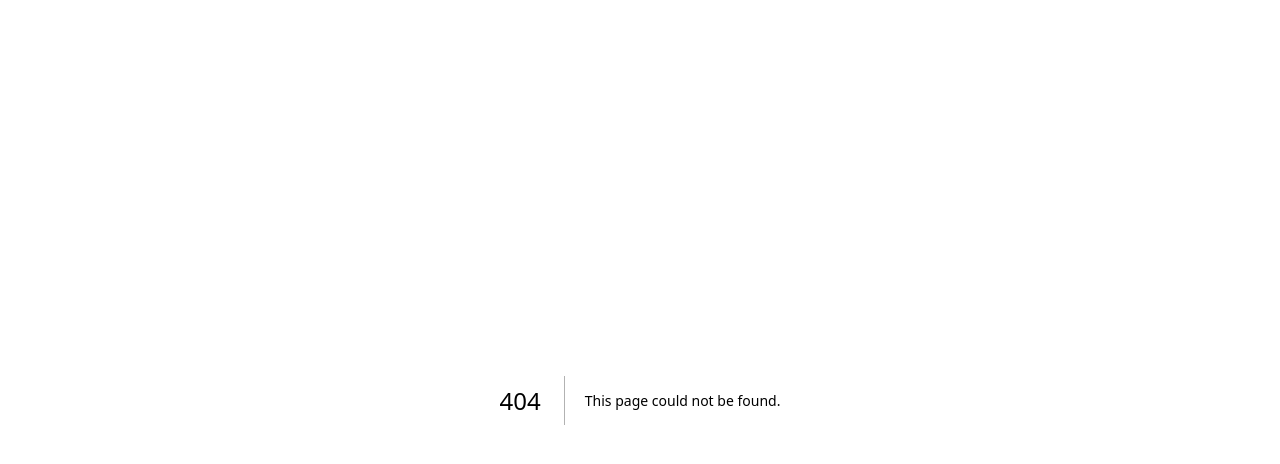
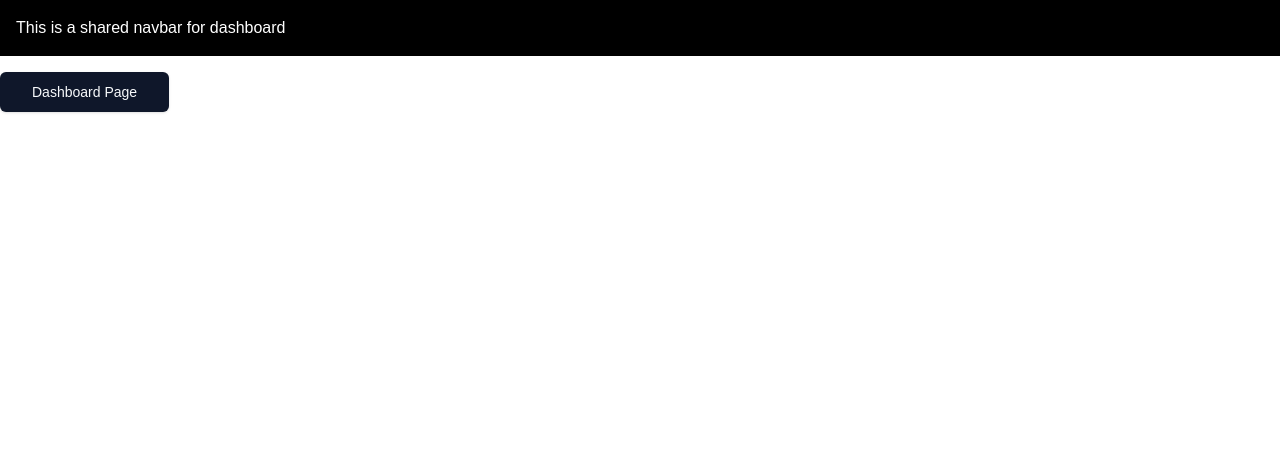
Before and after one commit to jvs14588/auth-tutorial, a Next.js app: page /dashboard in a window 1280 px wide. Before the commit this address had no page. Shown: the top 464 px of the page. Built offline with nearby package versions, Linux system fonts and the light colour scheme.

Commit message:
added basic routing page layout

```diff
--- /dev/null
+++ b/app/(auth)/layout.tsx
@@ -0,0 +1,12 @@
+import React from "react";
+
+export default function Layout({ children }: { children: React.ReactNode }) {
+  return (
+    <div className="flex flex-col gap-y-4">
+      <nav className="bg-black text-white p-4">
+        This is a shared navbar for auth
+      </nav>
+      {children}
+    </div>
+  );
+}
--- /dev/null
+++ b/app/(auth)/login/page.tsx
@@ -0,0 +1,5 @@
+import React from "react";
+
+export default function Page() {
+  return <div>Login Page</div>;
+}
--- /dev/null
+++ b/app/_components/page.tsx
@@ -0,0 +1,5 @@
+import React from "react";
+
+export default function Page() {
+  return <div>Components Page</div>;
+}
--- /dev/null
+++ b/app/dashboard/layout.tsx
@@ -0,0 +1,12 @@
+import React from "react";
+
+export default function Layout({ children }: { children: React.ReactNode }) {
+  return (
+    <div className="flex flex-col gap-y-4">
+      <nav className="bg-black text-white p-4">
+        This is a shared navbar for dashboard
+      </nav>
+      {children}
+    </div>
+  );
+}
--- /dev/null
+++ b/app/dashboard/page.tsx
@@ -0,0 +1,9 @@
+import { Button } from "@/components/ui/button";
+
+export default function Page() {
+  return (
+    <div>
+      <Button size={"lg"}>Dashboard Page</Button>
+    </div>
+  );
+}
--- /dev/null
+++ b/app/dashboard/settings/page.tsx
@@ -0,0 +1,9 @@
+import { Button } from "@/components/ui/button";
+
+export default function Page() {
+  return (
+    <div>
+      <Button size={"lg"}>Settings Page</Button>
+    </div>
+  );
+}
--- /dev/null
+++ b/app/dashboard/users/page.tsx
@@ -0,0 +1,5 @@
+import React from "react";
+
+export default function Page() {
+  return <div>User Page</div>;
+}
--- a/app/page.tsx
+++ b/app/page.tsx
@@ -3,7 +3,7 @@ import { Button } from "@/components/ui/button";
 export default function Home() {
   return (
     <main className="flex min-h-screen flex-col items-center justify-between p-24">
-      <Button size={"lg"}>Button</Button>
+      <Button size={"lg"}>App Page</Button>
     </main>
   );
 }
```
